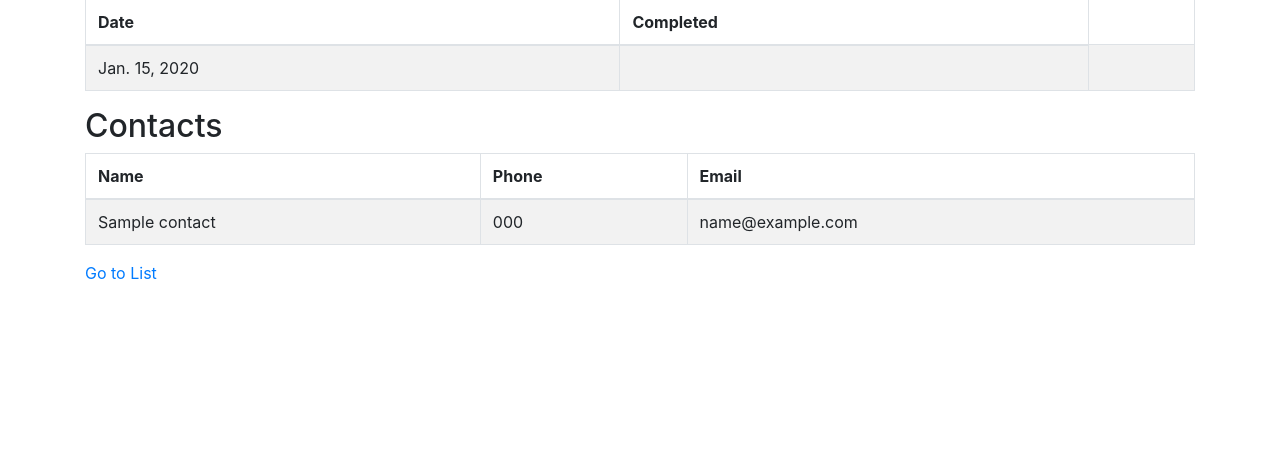
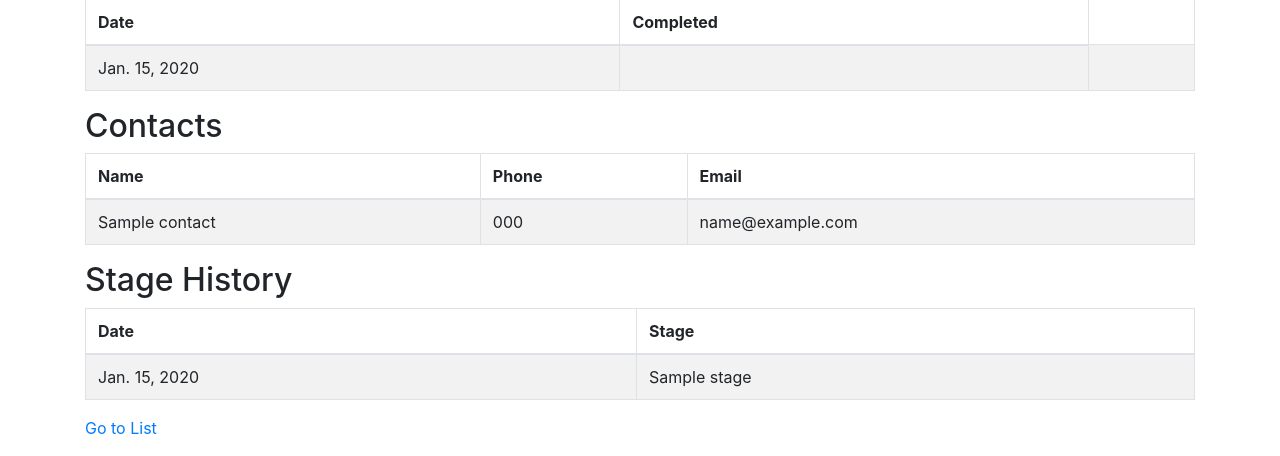
Before and after one commit to scedastic/opportunity_tracker, a Django app: page /opportunity/1/ in a window 1280 px wide. Shown: the part 527-983 px from the top of the page. Before the commit the page ends 806 px from the top, so only its background shows below. Run offline with Django 4.2, Linux system fonts and the light colour scheme; tables that the repository leaves empty hold one stand-in row (values such as "Sample post"); some libraries are stand-ins or nearby versions.

Commit message:
add stage history

```diff
--- a/opportunity_tracker/models.py
+++ b/opportunity_tracker/models.py
@@ -1,6 +1,6 @@
 from django.db import models
 from phone_field import PhoneField
-
+import datetime
 
 class Stage(models.Model):
     id = models.AutoField(primary_key=True)
@@ -34,6 +34,17 @@ class Opportunity(models.Model):
     class Meta:
         verbose_name_plural = "Opportunities"
         ordering = ["company_name"]
+
+
+class StageHistory(models.Model):
+    id = models.AutoField(primary_key=True)
+    opportunity = models.ForeignKey(Opportunity, on_delete=models.CASCADE)
+    new_stage = models.ForeignKey(Stage, on_delete=models.PROTECT)
+    transition_date = models.DateField(default=datetime.datetime.today)
+
+    class Meta:
+        verbose_name_plural = "Stage History"
+        ordering=["transition_date"]
 
 
 class Notes(models.Model):
--- a/opportunity_tracker/templates/opportunity_detail.html
+++ b/opportunity_tracker/templates/opportunity_detail.html
@@ -106,6 +106,26 @@
         {% endfor %}
     </tbody>
 </table>
+
+
+<h2>Stage History</h2>
+<table class="table table-striped table-bordered dt-responsive nowrap">
+    <thead>
+        <th>Date</th>
+        <th>Stage</th>
+    </thead>
+    <tbody>
+        {% for h in history %}
+        <tr>
+            <td>{{ h.transition_date }} </td>
+            <td>{{ h.new_stage }}</td>
+        </tr>
+        {% endfor %}
+    </tbody>
+</table>
+
+
+
 <p><a href="{% url 'open-opportunities' %}">Go to List</a></p>
 
 {% endblock %}
--- a/opportunity_tracker/views.py
+++ b/opportunity_tracker/views.py
@@ -3,7 +3,7 @@ from urllib import response
 from django.db.models import Q, Count
 from django.http import HttpResponse
 from django.shortcuts import get_object_or_404, redirect, render
-from .models import Opportunity, Notes, FollowUp, Contact, Stage
+from .models import Opportunity, Notes, FollowUp, Contact, Stage, StageHistory
 
 
 def open_opportunities(request):
@@ -29,7 +29,8 @@ def all_opportunities(request):
 def opportunity_view(request, opportunity_id):
     """Details about a specific opportunity"""
     opportunity = get_object_or_404(Opportunity, pk=opportunity_id)
-    stages = Stage.objects.exclude(name__in=['Placeholder', opportunity.stage.name])    #.exclude(id == opportunity.stage.id)
+    stages = Stage.objects.exclude(name__in=['Placeholder', opportunity.stage.name])
+    stage_transitions = StageHistory.objects.filter(opportunity=opportunity)
     notes = Notes.objects.filter(opportunity=opportunity)
     follow_ups = FollowUp.objects.filter(opportunity=opportunity)
     contacts = Contact.objects.filter(opportunity=opportunity)
@@ -39,6 +40,7 @@ def opportunity_view(request, opportunity_id):
             "page_title": "Opportunity Details",
             "o": opportunity,
             "stages": stages,
+            "history": stage_transitions,
             "follow_ups": follow_ups,
             "contacts": contacts,
             "notes": notes}
@@ -48,10 +50,12 @@ def update_opportunity_stage(request, opportunity_id, stage_id):
     opportunity = get_object_or_404(Opportunity, pk=opportunity_id)
     old_stage = opportunity.stage
     new_stage = get_object_or_404(Stage, pk=stage_id)
-    new_note = Notes()
-    new_note.opportunity = opportunity
-    new_note.date = datetime.datetime.today
-    new_note.note = f"Changed stage from {old_stage.name} to {new_stage.name}"
+
+    # Track the change
+    stage_transition = StageHistory()
+    stage_transition.opportunity = opportunity
+    stage_transition.new_stage = new_stage
+    stage_transition.save()
     opportunity.stage = new_stage
     opportunity.save()
     return redirect("opportunity_view", opportunity_id=opportunity.id)
```
Also changed, not shown: opportunity_tracker/admin.py (+8 -1 lines).
